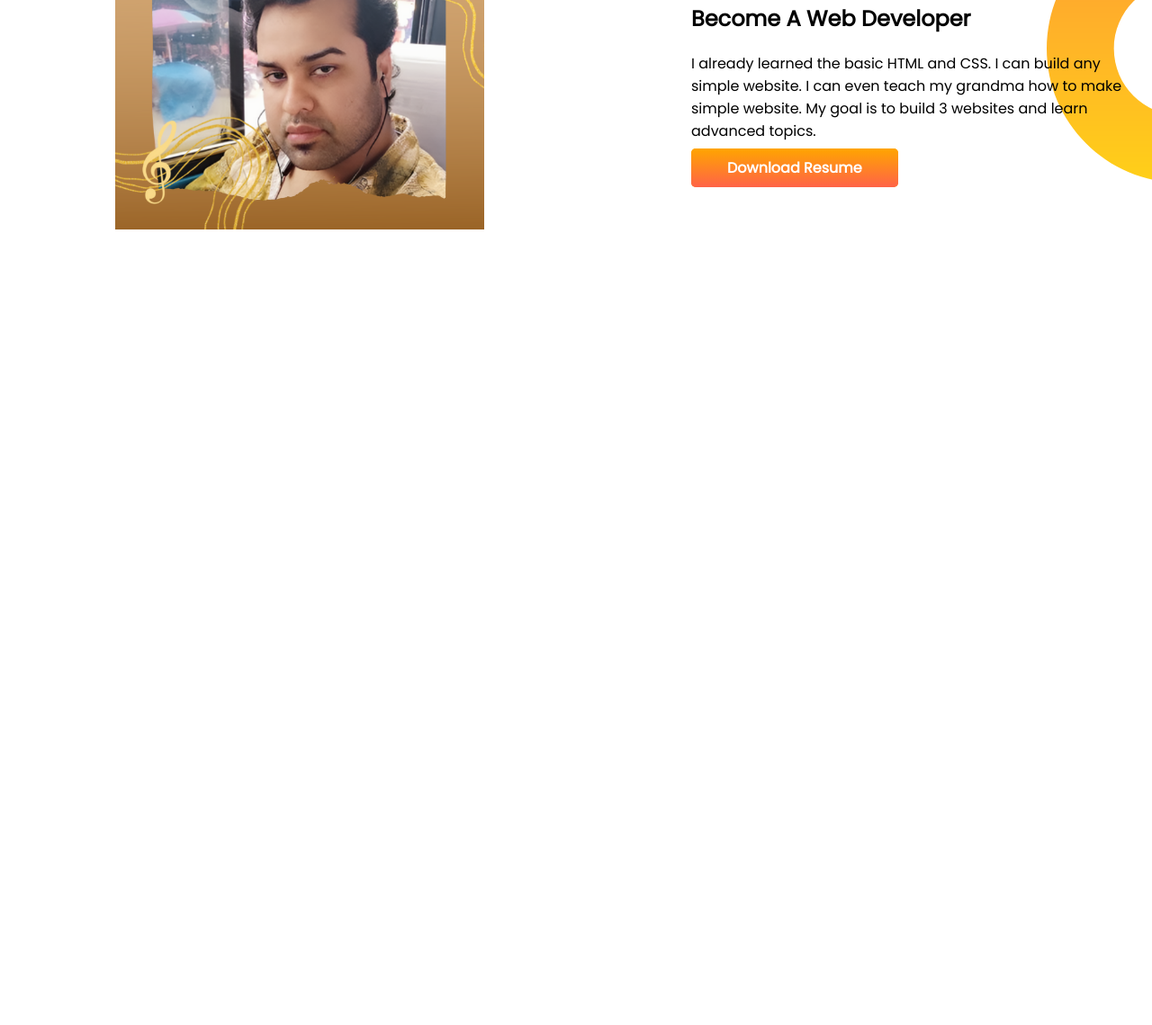
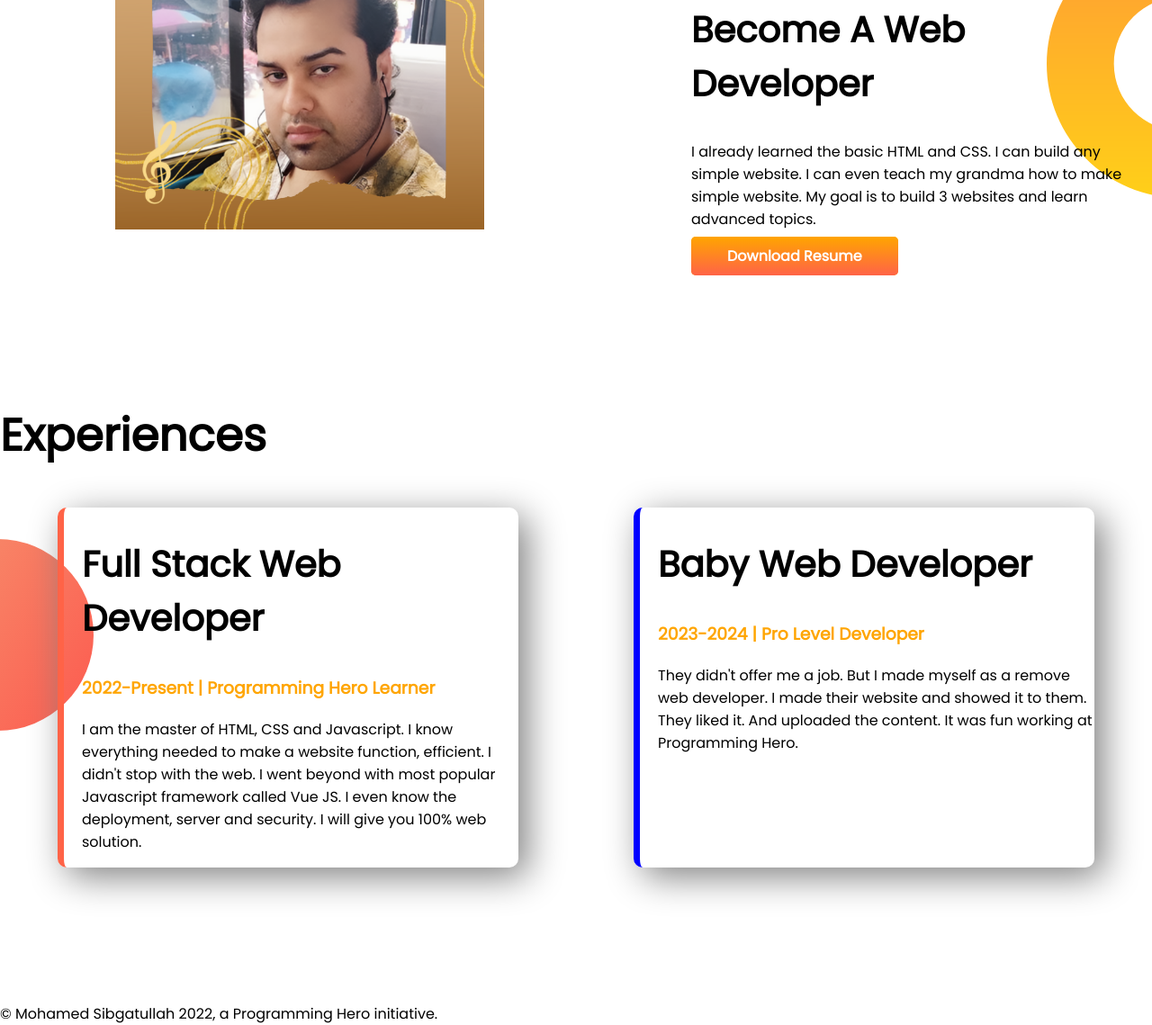
Before and after one commit to MohamedSibgatullah/Developer-portfolio, a plain HTML site: page index.html in a window 1280 px wide. Shown: the part 768-1907 px from the top of the page at 90% size. Before the commit the page ends 1180 px from the top, so only its background shows below. Drawn offline with Linux system fonts and the light colour scheme.

Commit message:
styled border and adeded footer

```diff
--- a/index.html
+++ b/index.html
@@ -11,7 +11,7 @@
     <link rel="stylesheet" href="style.css">
 </head>
 <body>
-   <section class="top-banner">
+   <section class="top-banner flexible-container">
     <div class="half-width"> <h1>Welcome To</h1>
         <h1>World Of <span class="orange-color">Sibgatullah</span> </h1>
         <h3>Build Climber and Train Stopper</h3>
@@ -23,7 +23,7 @@
         <img src="images/me 1.png" alt="">
     </div>
    </section>
-   <section class="dream-big">
+   <section class="dream-big flexible-container">
     <div class="half-width"
 >
         <img src="images/music-designify.png" alt="">
@@ -35,5 +35,25 @@
             <a class="link-button" target="_blank" href="">Download Resume</a>
     </div>
    </section>
+   <section class="experience-area">
+    <h1>Experiences</h1>
+
+   <div class="flexible-container">
+
+    <div id="full-stack-web-developer" class="ecperience-item">
+        <h2>Full Stack Web Developer</h2>
+        <h3 class="orange-color">2022-Present  | Programming Hero Learner</h3>
+        <p>I am the master of HTML, CSS and Javascript. I know everything needed to make a website function, efficient. I didn't stop with the web. I went beyond with most popular Javascript framework called Vue JS. I even know the deployment, server and security. I will give you 100% web solution.</p>
+    </div>
+    <div id="baby-web-developer" class="ecperience-item">
+        <h2>Baby Web Developer</h2>
+        <h3 class="orange-color">2023-2024 | Pro Level Developer</h3>
+        <p>They didn't offer me a job. But I made myself as a remove web developer. I made their website and showed it to them. They liked it. And uploaded the content. It was fun working at Programming Hero.</p>
+    </div>
+
+   </div>
+   </section>
 </body>
+<footer>©
+    Mohamed Sibgatullah 2022, a Programming Hero initiative.</footer>
 </html>
--- a/style.css
+++ b/style.css
@@ -5,10 +5,13 @@ body{
 h1{
     font-size: 50px;
 }
+h2{
+    font-size: 40px;
+}
 .orange-color{
     color: orange;
 }
-section{
+.flexible-container{
     display: flex;
     margin-bottom: 150px;
 }
@@ -37,3 +40,25 @@ section{
     background-repeat: no-repeat;
     background-position: right;
 }
+.experience-area{
+    background-image: url(images/exp-bg.png);
+    background-repeat: no-repeat;
+    background-position: left;
+}
+.ecperience-item{
+    box-shadow: 10px 10px 40px gray;
+    width: 40%;
+    margin-left: 5%;
+    margin-right: 5%;
+    padding-left: 20px;
+    border-radius: 10px;
+}
+#full-stack-web-developer{
+    border-left: 7px solid tomato;
+}
+#baby-web-developer{
+    border-left: 7px solid blue;
+}
+footer p{
+    text-align: center;
+}
```
